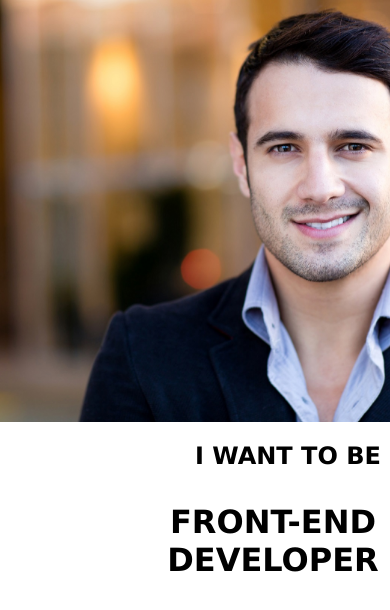
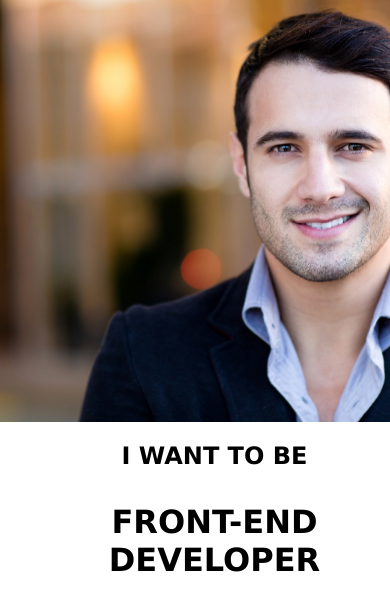
Before and after one commit to martasiwinska/martasiwinska.github.io, a plain HTML site: page naglowek-zadanie-domowe/index.html in a window 390 px wide. Drawn offline with Linux system fonts and the light colour scheme.

Commit message:
środkowanie horyzontalne

```diff
--- a/naglowek-zadanie-domowe/css/responsive.css
+++ b/naglowek-zadanie-domowe/css/responsive.css
@@ -6,18 +6,18 @@
 
     .text {
         color: black;
+        display: inline-block;
         position: absolute;
         text-align: center;
+        width: 100%;
     }
 
     .h1 {
         top: 57%;
-        left: 40%;
     }
 
     .h2 {
         top: 50%;
-        left: 50%;
     }
 }
 
```
